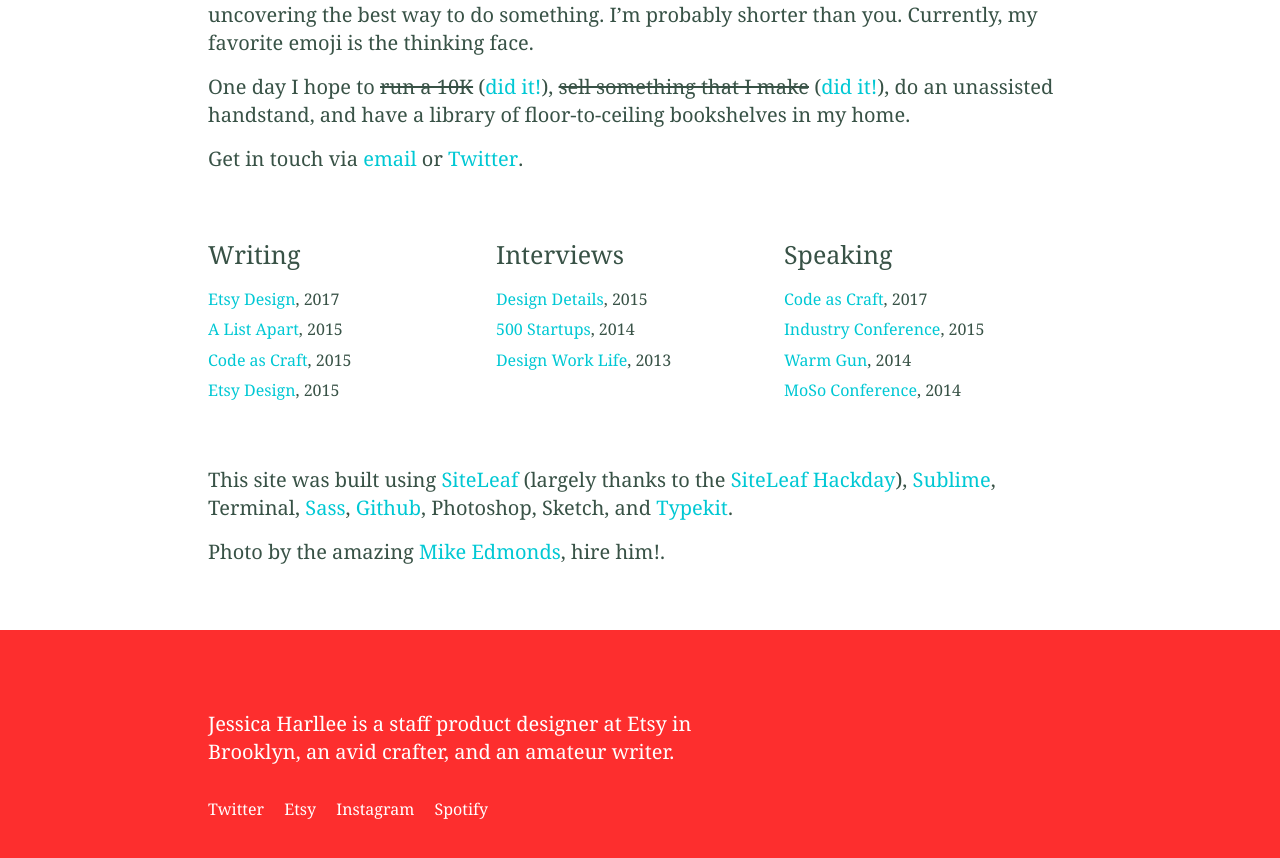
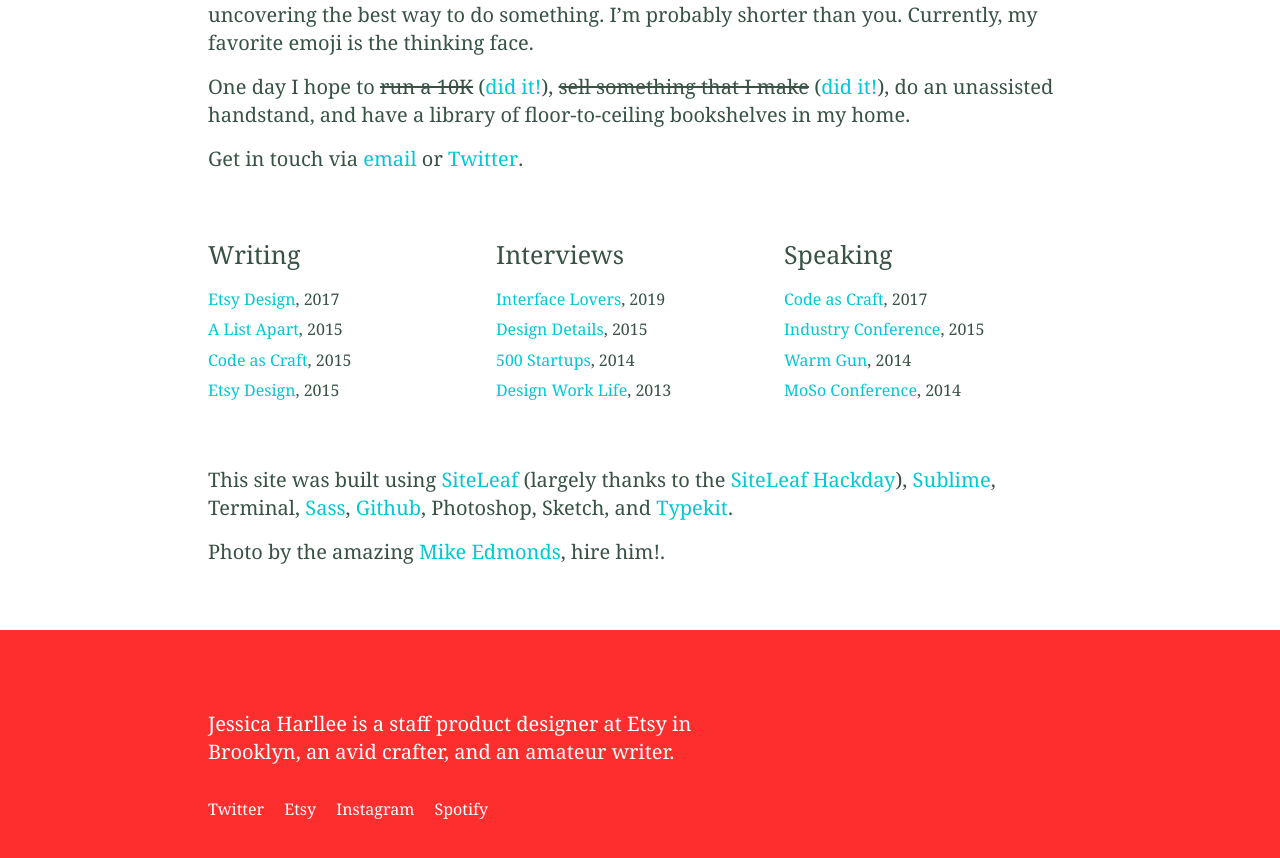
Before and after one commit to harllee/jessicaharllee.com, a Jekyll site: the page built from about.markdown, in a window 1280 px wide and 900 px high, scrolled down 737 px. Shown: the top 858 px of the window. Built offline with Jekyll 4.4.1, drawn with Linux system fonts in a browser that asks for light colours.

Commit message:
Updated About

```diff
--- a/about.markdown
+++ b/about.markdown
@@ -36,7 +36,8 @@
 	<div class="col col-sm-12 col-lg-4">
 		<h2>Interviews</h2>
 		<ul class="list-unstyled text-small">
-			<li class="mb-sm-1"><a href="http://spec.fm/podcasts/design-details/21184">Design Details</a>, 2015</li>
+			<li class="mb-sm-1"><a href="https://interfacelovers.com/interviews/jessica-harllee">Interface Lovers</a>, 2019</li>
+<li class="mb-sm-1"><a href="http://spec.fm/podcasts/design-details/21184">Design Details</a>, 2015</li>
 			<li class="mb-sm-1"><a href="http://www.500.co/qa-jessicaharllee-warmgun/">500 Startups</a>, 2014</li>
 			<li><a href="http://www.designworklife.com/2013/12/11/interview-with-product-designer-jessica-harllee/">Design Work Life</a>, 2013</li>
 		</ul>
```
